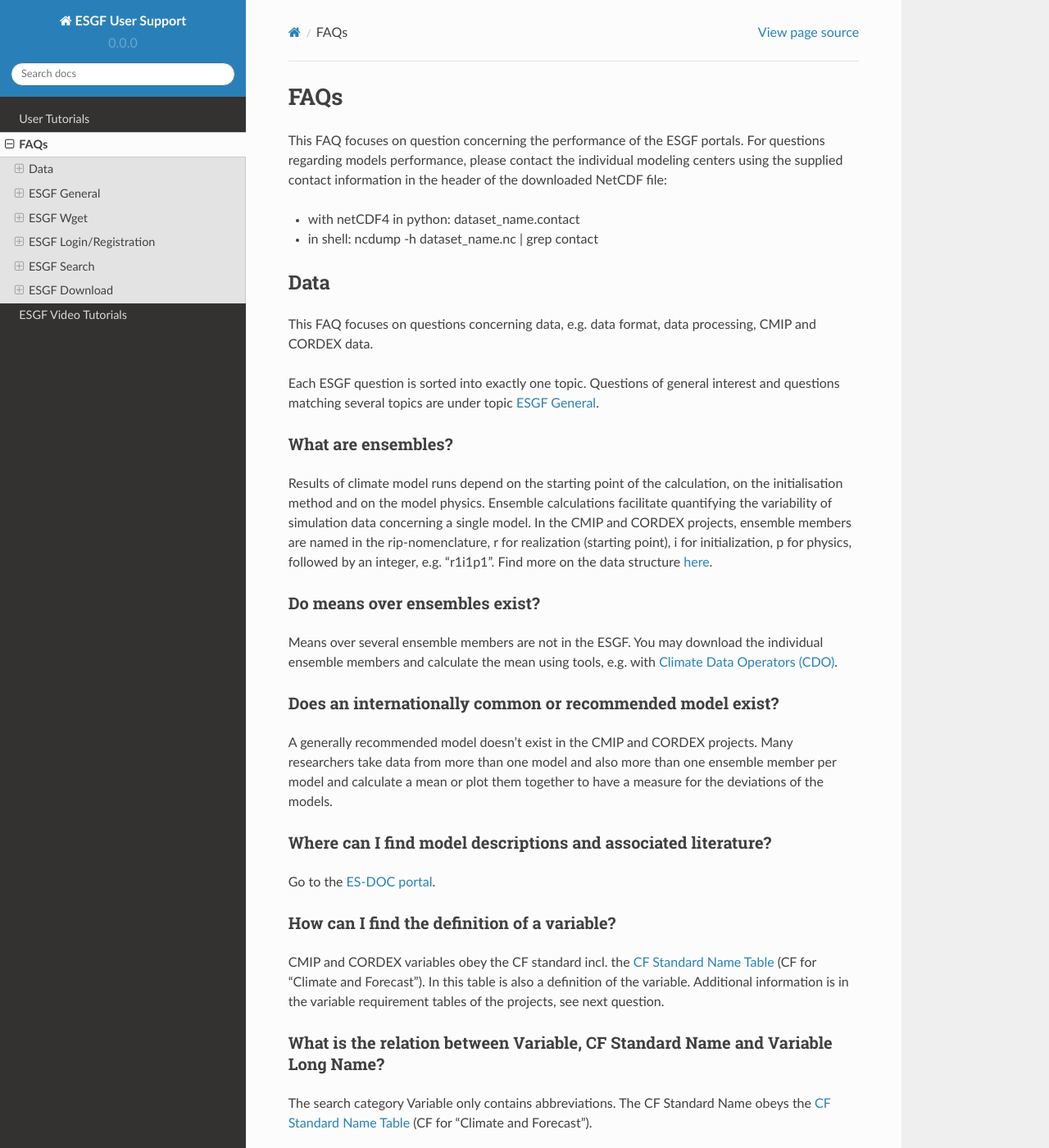
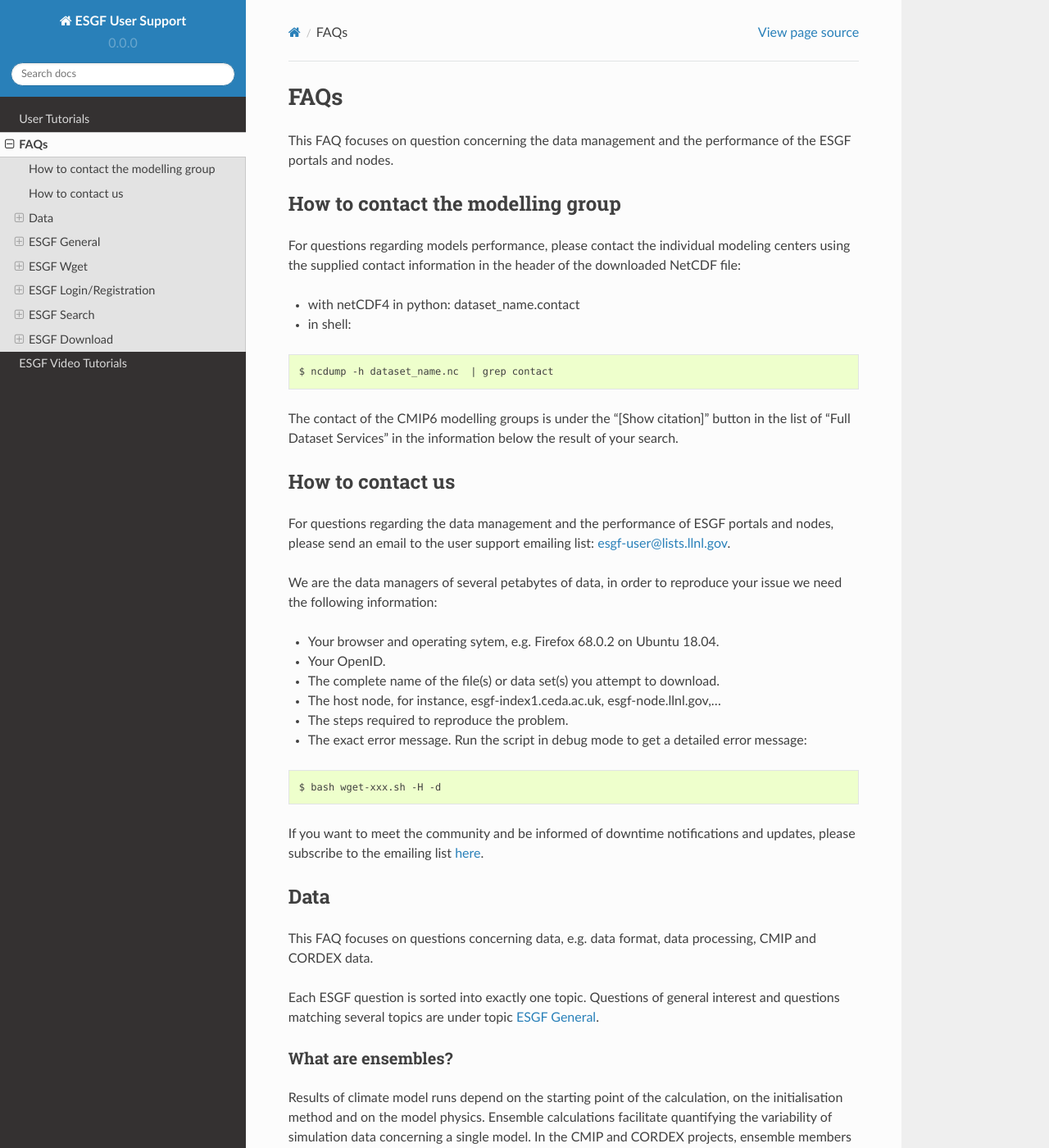
Before and after one commit to ESGF/esgf-user-support, a Sphinx documentation site: the page built from docs/faq.rst, in a window 1280 px wide and 1400 px high. Shown: the whole window at 82% size. Built offline with Sphinx 7.4.7 and the Read the Docs theme 2.0.0, drawn with Linux system fonts in a browser that asks for light colours.

Commit message:
update contact us and modellers info

```diff
--- a/docs/faq.rst
+++ b/docs/faq.rst
@@ -3,12 +3,46 @@
 FAQs
 ====
 
-This FAQ focuses on question concerning the performance of the ESGF portals. For questions regarding models performance, please contact the individual modeling centers using the supplied contact information in the header of the downloaded NetCDF file:
+This FAQ focuses on question concerning the data management and the performance of the ESGF portals and nodes.
+
+How to contact the modelling group
+**********************************
+
+For questions regarding models performance, please contact the individual modeling centers using the supplied contact information in the header of the downloaded NetCDF file:
 
 + with netCDF4 in python: dataset_name.contact
 
-+ in shell: ncdump -h dataset_name.nc  | grep contact
-
++ in shell:
+::
+
+    $ ncdump -h dataset_name.nc  | grep contact
+
+The contact of the CMIP6 modelling groups is under the "[Show citation]" button in the list of "Full Dataset Services" in the information below the result of your search.
+
+How to contact us
+******************
+
+For questions regarding the data management and the performance of ESGF portals and nodes, please send an email to the user support emailing list: esgf-user@lists.llnl.gov.
+
+We are the data managers of several petabytes of data, in order to reproduce your issue we need the following information:
+
+- Your browser and operating sytem, e.g. Firefox 68.0.2 on Ubuntu 18.04.
+
+- Your OpenID.
+
+- The complete name of the file(s) or data set(s) you attempt to download.
+
+- The host node, for instance, esgf-index1.ceda.ac.uk, esgf-node.llnl.gov,...
+
+- The steps required to reproduce the problem.
+
+- The exact error message. Run the script in debug mode to get a detailed error message:
+
+::
+
+    $ bash wget-xxx.sh -H -d
+
+If you want to meet the community and be informed of downtime notifications and updates, please subscribe to the emailing list `here <https://esgf.llnl.gov/mailing-list.html>`_.
 
 Data
 ****
```
